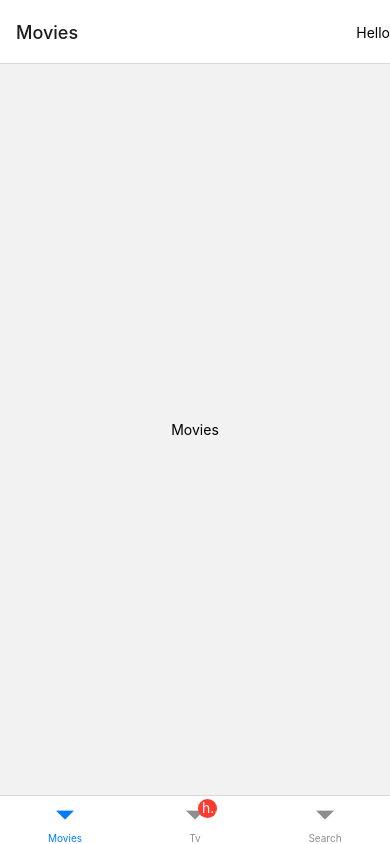
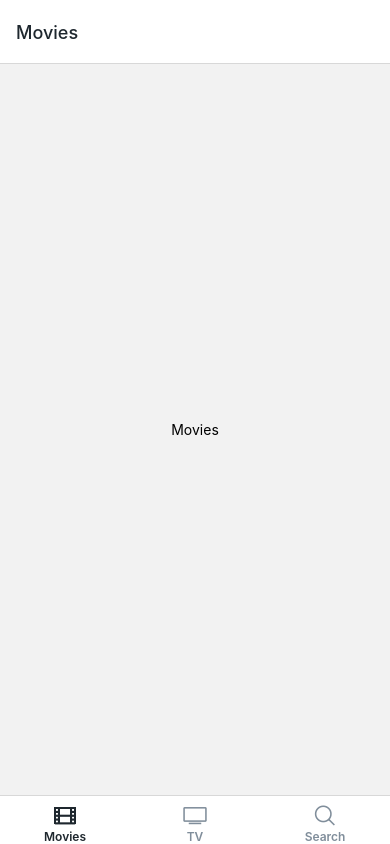
Before and after one commit to hwacho9/noovies, a React Native app: screen /Movies in a window 390 px wide. Built offline with nearby package versions, Linux system fonts and the light colour scheme.

Commit message:
feat:Tab Bar Icons

```diff
--- a/App.js
+++ b/App.js
@@ -44,7 +44,7 @@ export default function App() {
         prepare();
     }, []);
 
-    const isDark = useColorScheme() === "dark";
+    // const isDark = useColorScheme() === "dark";
     const onLayoutRootView = useCallback(async () => {
         if (appIsReady) {
             // This tells the splash screen to hide immediately! If we call this after
@@ -61,7 +61,8 @@ export default function App() {
     }
 
     return (
-        <NavigationContainer theme={isDark ? DarkTheme : DefaultTheme}>
+        // <NavigationContainer theme={isDark ? DarkTheme : DefaultTheme}>
+        <NavigationContainer>
             <StatusBar style="auto" />
             <View onLayout={onLayoutRootView}></View>
             <Tabs />
--- a/navigation/Tabs.js
+++ b/navigation/Tabs.js
@@ -6,6 +6,7 @@ import Search from "../screens/Search";
 import { View, Text } from "react-native";
 import { useColorScheme } from "react-native";
 import { BLACK_COLOR } from "../colors";
+import Ionicons from "@expo/vector-icons/Ionicons";
 
 const Tab = createBottomTabNavigator();
 
@@ -15,39 +16,78 @@ const Tabs = () => {
     return (
         <Tab.Navigator
             initialRouteName="Movies"
-            // screenOptions={{
-            //     tabBarStyle: {
-            //         backgroundColor: isDark ? BLACK_COLOR : "white",
-            //     },
-            //     tabBarActiveTintColor: isDark ? "#ffa801" : BLACK_COLOR,
-            //     tabBarInactiveTintColor: isDark ? "#d2dae2" : "#808e9b",
-            //     headerStyle: {
-            //         backgroundColor: isDark ? BLACK_COLOR : "white",
-            //     },
-            //     headerTitleStyle: {
-            //         color: isDark ? "white" : BLACK_COLOR,
-            //     },
-            // }}
+            screenOptions={{
+                tabBarStyle: {
+                    backgroundColor: isDark ? BLACK_COLOR : "white",
+                },
+                tabBarActiveTintColor: isDark ? "#ffa801" : BLACK_COLOR,
+                tabBarInactiveTintColor: isDark ? "#d2dae2" : "#808e9b",
+                headerStyle: {
+                    backgroundColor: isDark ? BLACK_COLOR : "white",
+                },
+                headerTitleStyle: {
+                    color: isDark ? "white" : BLACK_COLOR,
+                },
+                tabBarLabelStyle: {
+                    marginTop: -5,
+                    fontSize: 12,
+                    fontWeight: "600",
+                },
+            }}
         >
             <Tab.Screen
                 name="Movies"
                 component={Movies}
                 options={{
-                    headerRight: () => (
-                        <View>
-                            <Text>Hello</Text>
-                        </View>
-                    ),
+                    tabBarIcon: ({ focused, color, size }) => {
+                        // console.log(focused, color, size);
+                        return (
+                            <Ionicons
+                                name={"ios-film-outline"}
+                                size={size}
+                                color={color}
+                            />
+                        );
+                    },
                 }}
             />
             <Tab.Screen
-                name="Tv"
+                name="TV"
                 component={Tv}
                 options={{
-                    tabBarBadge: "hi",
+                    // tabBarBadge: "hi", //빨간 알람 점
+                    tabBarIcon: ({ focused, color, size }) => {
+                        console.log(focused, color, size);
+                        return (
+                            <Ionicons
+                                name="ios-tv-outline"
+                                size={size}
+                                color={color}
+                            />
+                        );
+                    },
                 }}
             />
-            <Tab.Screen name="Search" component={Search} />
+            <Tab.Screen
+                name="Search"
+                component={Search}
+                options={{
+                    tabBarIcon: ({ focused, color, size }) => {
+                        console.log(focused, color, size);
+                        return (
+                            <Ionicons
+                                name={
+                                    focused
+                                        ? "ios-search"
+                                        : "ios-search-outline"
+                                }
+                                size={size}
+                                color={color}
+                            />
+                        );
+                    },
+                }}
+            />
         </Tab.Navigator>
     );
 };
```
